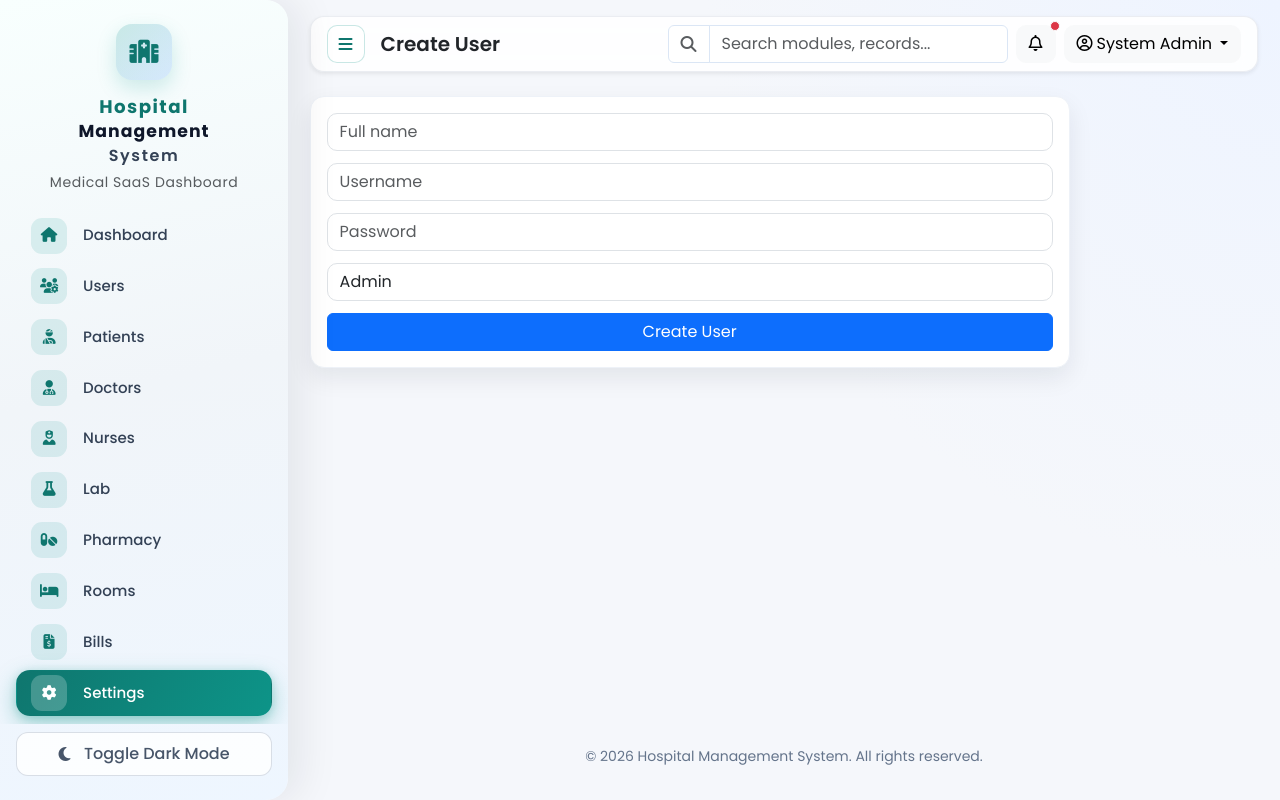
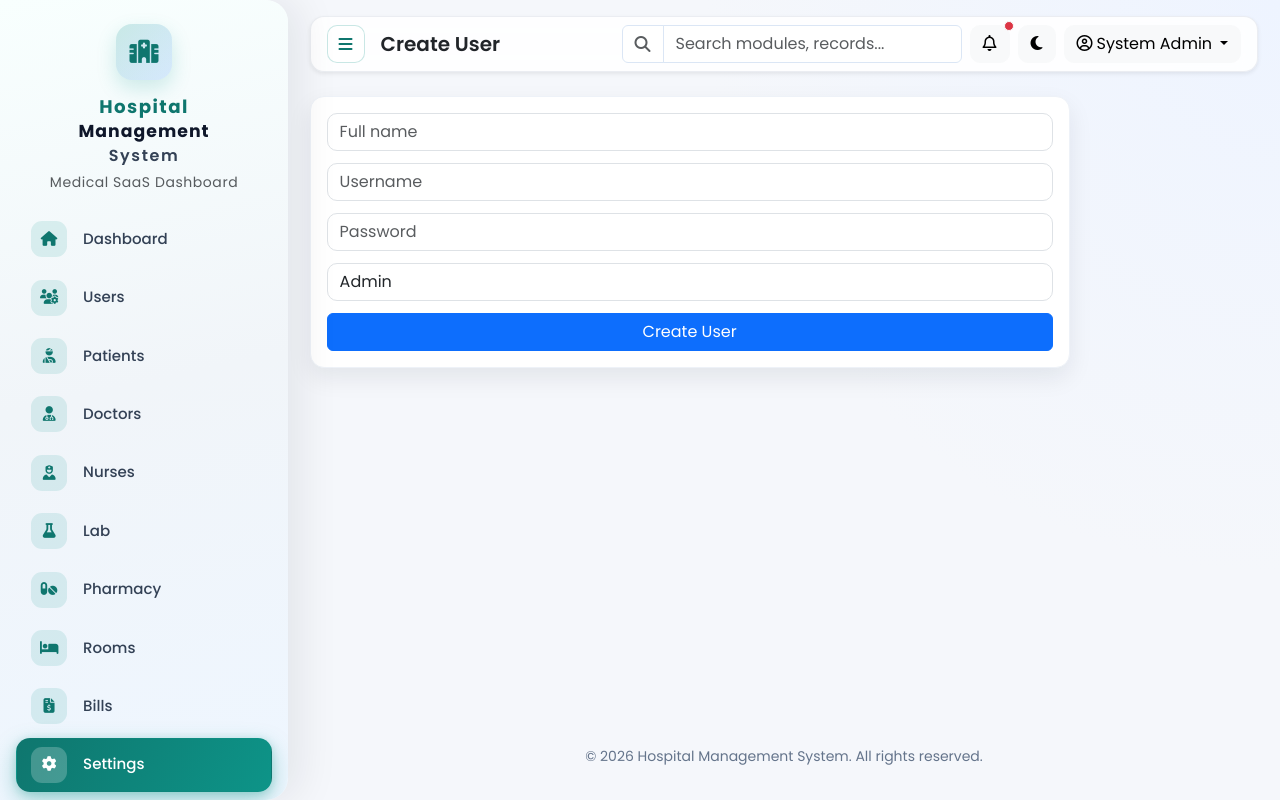
Before and after one commit to usame-ahmed/hospital-management-system, a PHP site: page /admin/create.php in a window 1280 px wide. Run offline with PHP 8.4, Linux system fonts and the light colour scheme; a user stored in the database is signed in.

Commit message:
feat: implement responsive dashboard header and sidebar layout components

```diff
--- a/includes/header.php
+++ b/includes/header.php
@@ -44,6 +44,9 @@ $flashMessages = get_flash();
                         <i class="fa-regular fa-bell"></i>
                         <span class="position-absolute top-0 start-100 translate-middle p-1 bg-danger border border-light rounded-circle"></span>
                     </button>
+                    <button class="btn btn-light top-icon-btn" id="themeToggle" type="button" aria-label="Toggle Dark Mode">
+                        <i class="fa-solid fa-moon"></i>
+                    </button>
                     <div class="dropdown">
                         <button class="btn btn-light dropdown-toggle profile-btn" data-bs-toggle="dropdown" type="button">
                             <i class="fa-regular fa-circle-user me-1"></i><?= e($user['full_name'] ?? 'Guest') ?>
--- a/includes/sidebar.php
+++ b/includes/sidebar.php
@@ -83,10 +83,6 @@ $links = [
                 </a>
             <?php endforeach; ?>
         </nav>
-        <div class="sidebar-footer px-3 pb-4 pt-2 mt-auto">
-            <button class="btn btn-sidebar-theme w-100" id="themeToggle" type="button">
-                <i class="fa-solid fa-moon me-2" aria-hidden="true"></i><span class="sidebar-theme-label">Toggle Dark Mode</span>
-            </button>
-        </div>
+
     </div>
 </aside>
```
